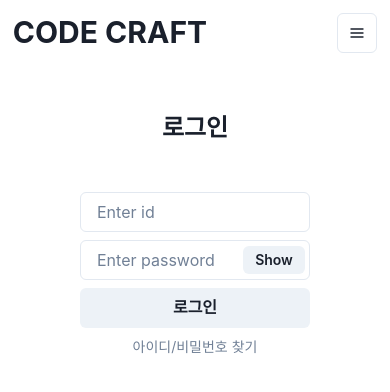
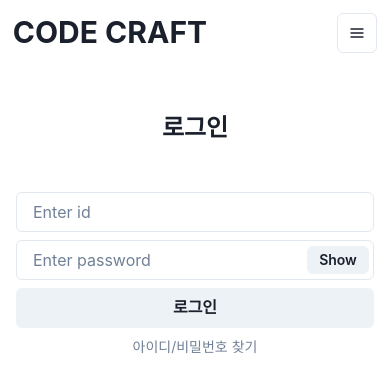
Before and after one commit to cover-craft/frontend, a Next.js app: page /login in a window 390 px wide. Shown: the top 392 px of the page. Built offline with nearby package versions, Linux system fonts and the light colour scheme.

Commit message:
feat: #14 login 화면 구성

```diff
--- a/components/Header.tsx
+++ b/components/Header.tsx
@@ -7,8 +7,8 @@ const Header = () => {
             <Menu>
                 <MenuButton as={IconButton} icon={<HamburgerIcon />} aria-label="Options" variant="outline" />
                 <MenuList>
-                    <MenuItem onClick={() => (window.location.href = "/frontend/login")}>로그인</MenuItem>
-                    <MenuItem onClick={() => (window.location.href = "/frontend/signup")}>회원가입</MenuItem>
+                    <MenuItem onClick={() => (window.location.href = "./login")}>로그인</MenuItem>
+                    <MenuItem onClick={() => (window.location.href = "./signup")}>회원가입</MenuItem>
                 </MenuList>
             </Menu>
         </Flex>
--- a/components/LoginTemplate.tsx
+++ b/components/LoginTemplate.tsx
@@ -9,13 +9,18 @@ const Login = () => {
         fallback: false,
     });
 
+    const [isSmallerThan500] = useMediaQuery("(max-width: 500px", {
+        ssr: true,
+        fallback: false,
+    });
+
     return (
         <Flex h={"100vh"}>
             <Flex mt={"80px"} direction={"column"} flex={1} maxW={"500px"} mx="auto">
                 <Center flexDir={"column"} py={"2rem"}>
                     <Heading fontSize={"2xl"}>로그인</Heading>
                 </Center>
-                <Stack px="5rem" my={"1rem"}>
+                <Stack px={isSmallerThan500 ? "1rem" : "5rem"} my={"1rem"}>
                     <Input variant="outline" placeholder="Enter id" />
                     <PasswordInput />
                     <ButtonActive />
--- a/next.config.js
+++ b/next.config.js
@@ -3,11 +3,11 @@ const withBundleAnalyzer = require("@next/bundle-analyzer")({
     openAnalyzer: false,
 });
 
-const repository = "https://cover-craft.github.io/frontend";
+//const repository = "https://cover-craft.github.io/frontend";
 
 const nextConfig = {
     reactStrictMode: true,
-    assetPrefix: repository,
+    //  assetPrefix: repository,
     swcMinify: true,
 };
 
```
